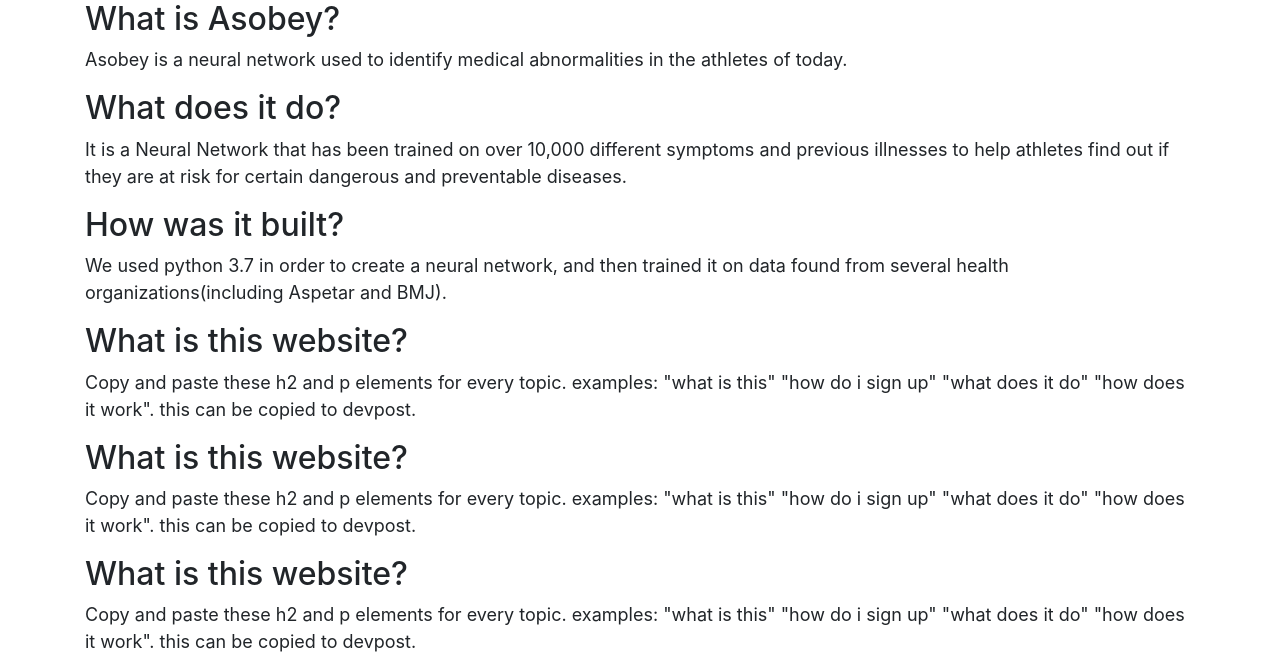
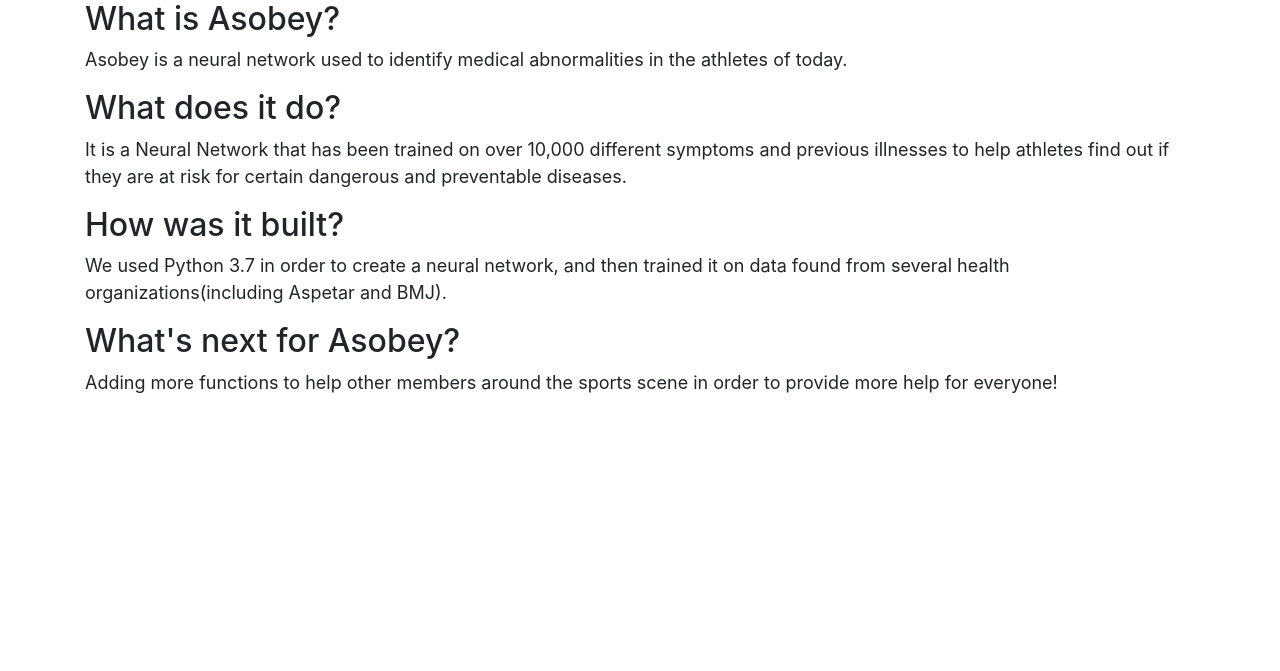
Before and after one commit to reticivis-net/pickhacks2019, a PHP site: page / in a window 1280 px wide. Shown: the part 1111-1782 px from the top of the page. After the commit the page ends 1504 px from the top, so only its background shows below. Run offline with PHP 8.4, Linux system fonts and the light colour scheme.

Commit message:
FAQ done

```diff
--- a/index.php
+++ b/index.php
@@ -45,14 +45,9 @@
         <h2>What does it do?</h2>
         <p>It is a Neural Network that has been trained on over 10,000 different symptoms and previous illnesses to help athletes find out if they are at risk for certain dangerous and preventable diseases.</p>
         <h2>How was it built?</h2>
-        <p>We used python 3.7 in order to create a neural network, and then trained it on data found from several health organizations(including Aspetar and BMJ). </p>
-        <h2>What is this website?</h2>
-        <p>Copy and paste these h2 and p elements for every topic. examples: "what is this" "how do i sign up" "what does it do" "how does it work". this can be copied to devpost.</p>
-        <h2>What is this website?</h2>
-        <p>Copy and paste these h2 and p elements for every topic. examples: "what is this" "how do i sign up" "what does it do" "how does it work". this can be copied to devpost.</p>
-        <h2>What is this website?</h2>
-        <p>Copy and paste these h2 and p elements for every topic. examples: "what is this" "how do i sign up" "what does it do" "how does it work". this can be copied to devpost.</p>
-
+        <p>We used Python 3.7 in order to create a neural network, and then trained it on data found from several health organizations(including Aspetar and BMJ). </p>
+        <h2>What's next for Asobey?</h2>
+        <p>Adding more functions to help other members around the sports scene in order to provide more help for everyone!</p>
     </div>
 </div>
 <script>
```
